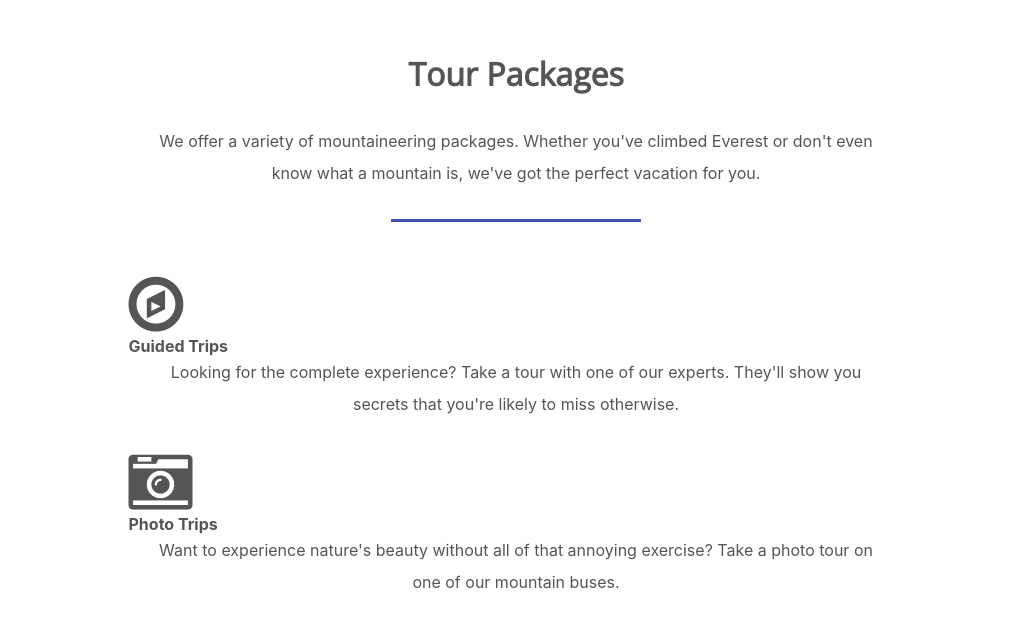
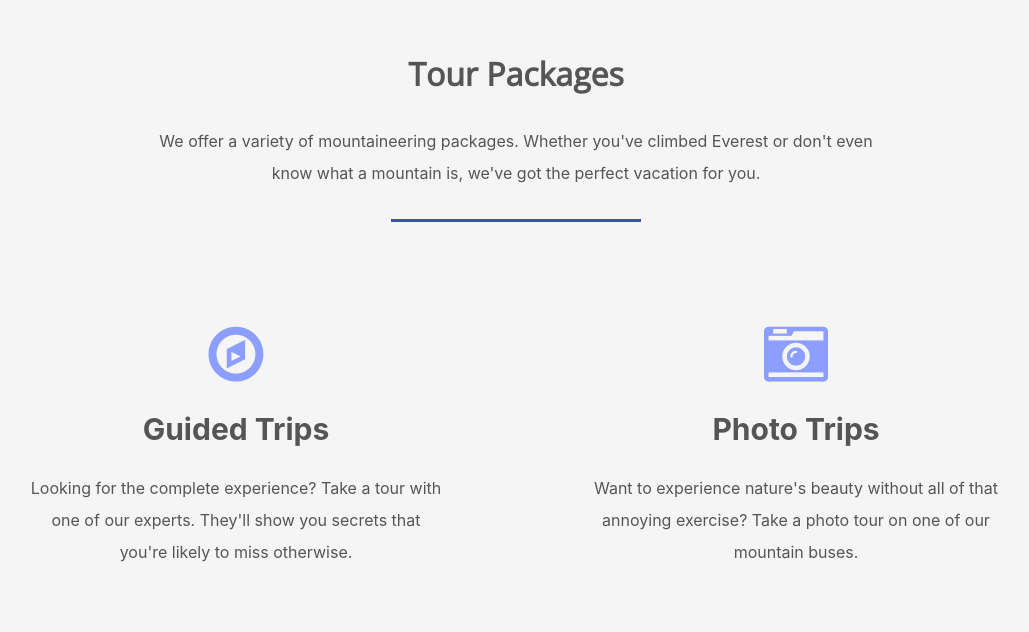
Before and after one commit to beiatrix/lovable-imaginary-codec, a React (Create React App) app: page / in a window 1280 px wide. Shown: the part 1968-2600 px from the top of the page, without its empty margins (124-1153 px from the left). Built offline with nearby package versions, Linux system fonts and the light colour scheme.

Commit message:
add Packages css

```diff
--- a/src/components/Packages.js
+++ b/src/components/Packages.js
@@ -1,5 +1,6 @@
 import React from 'react'
 import {PackageItem} from './PackageItem'
+import '../styles/Packages.css'
 
 const data = [
   {
--- a/src/styles/App.css
+++ b/src/styles/App.css
@@ -31,6 +31,26 @@ section {
 	padding: 100px 80px;
 }
 
+section h3.title {
+	text-transform: capitalize;
+	font: bold 32px 'Open Sans', sans-serif;
+	margin-bottom: 30px;
+	text-align: center;
+}
+
+section p {
+	max-width: 775px;
+	line-height: 2;
+	padding: 0 20px;
+	margin-bottom: 30px;
+	text-align: center;
+}
+
+/* excluding the hero section, every other section should alternate between a white background and a light gray background   */
+section:not(.hero):nth-child(even) {
+	background-color: #f5f5f5;
+}
+
 ul {
 	list-style: none;
 }
@@ -49,18 +69,3 @@ hr {
 	border: 0;
 	margin-bottom: 50px;
 }
-
-section h3.title {
-	text-transform: capitalize;
-	font: bold 32px 'Open Sans', sans-serif;
-	margin-bottom: 30px;
-	text-align: center;
-}
-
-section p {
-	max-width: 775px;
-	line-height: 2;
-	padding: 0 20px;
-	margin-bottom: 30px;
-	text-align: center;
-}
--- /dev/null
+++ b/src/styles/Packages.css
@@ -0,0 +1,14 @@
+.packages .grid li {
+	padding: 50px;
+	flex-basis: 50%;
+	text-align: center;
+}
+
+.packages .grid li i {
+	color: #8c9eff;
+}
+
+.packages .grid li h4 {
+	font-size: 30px;
+	margin: 25px 0;
+}
```
